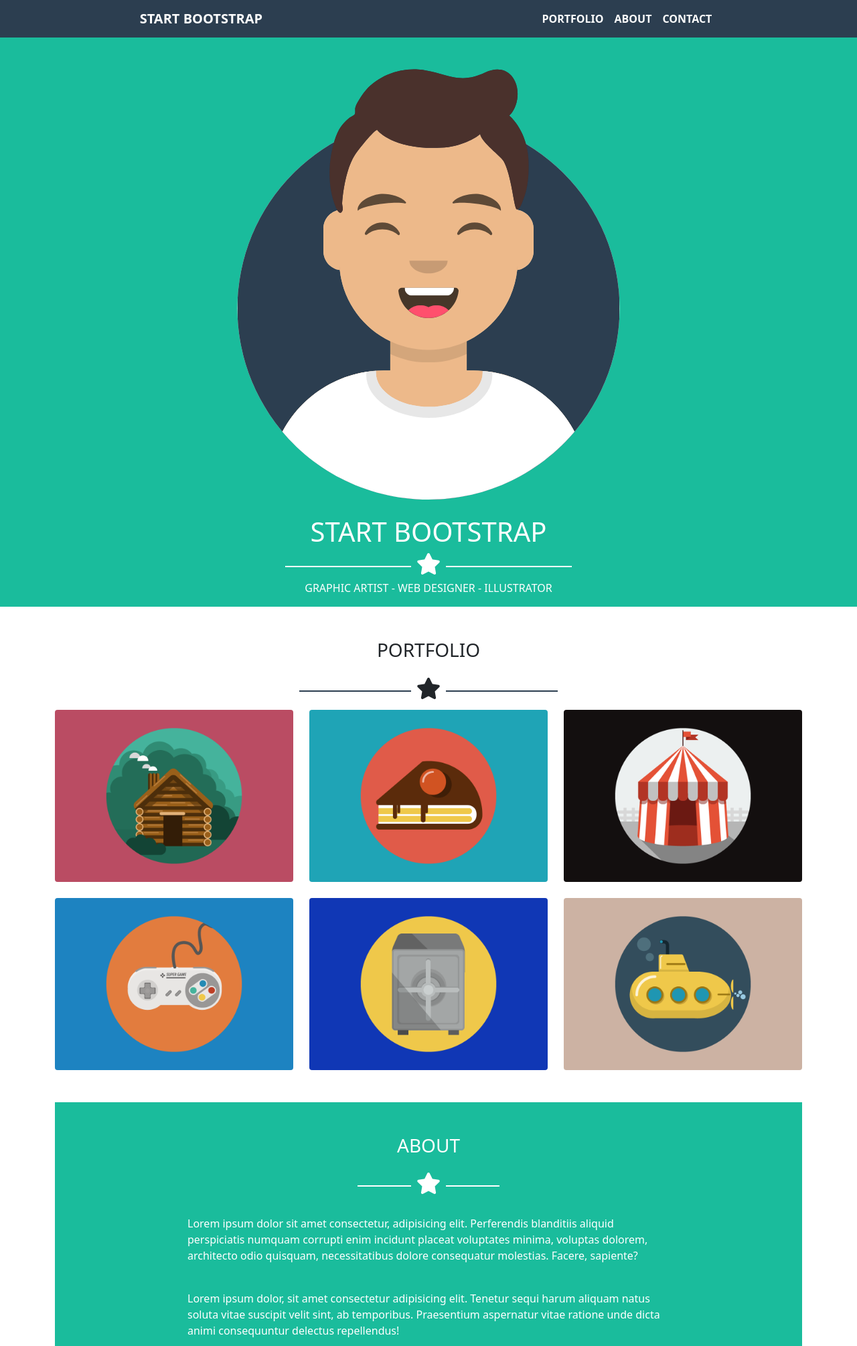
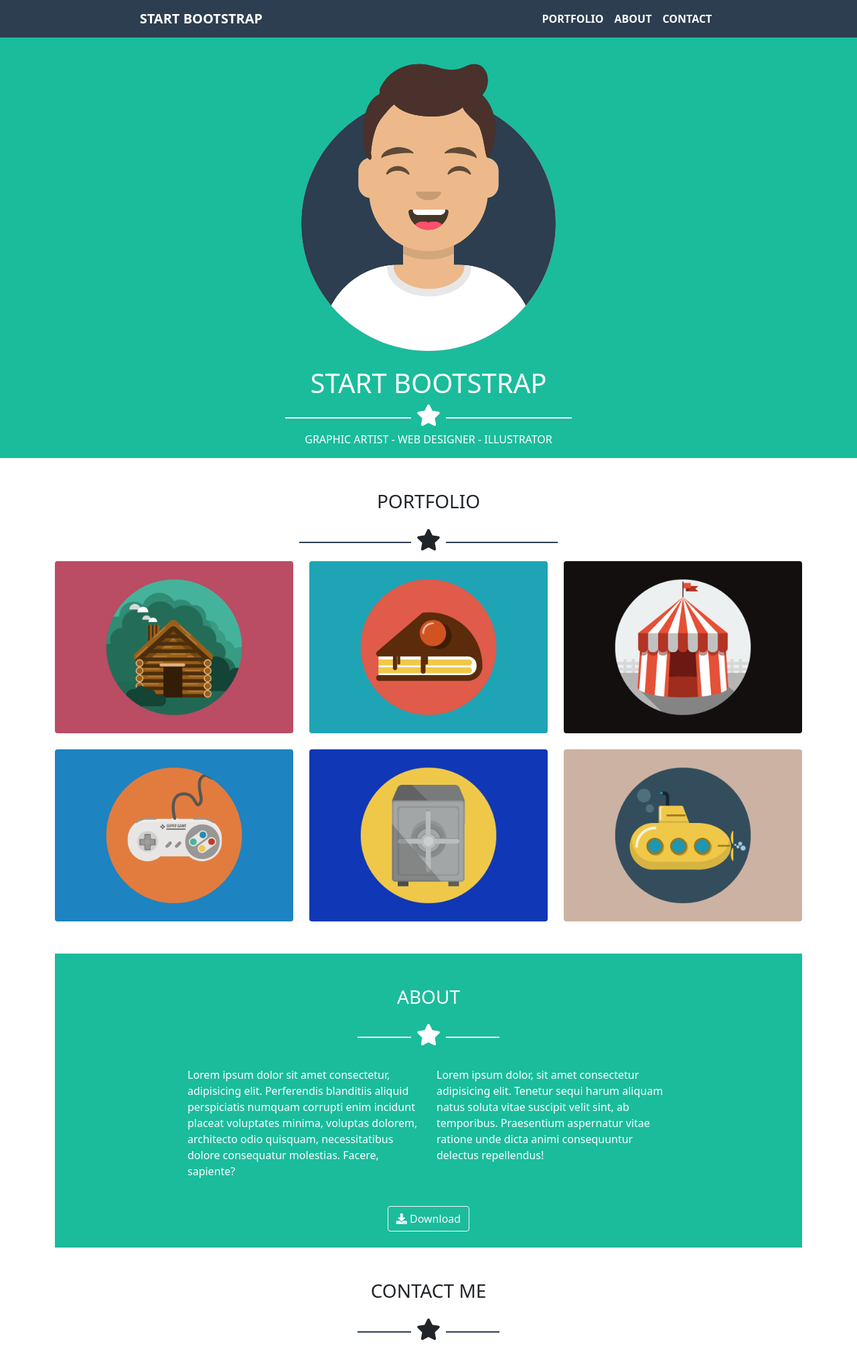
Before and after one commit to Kriska939/html-css-bootstrap-freelancer, a plain HTML site: page index.html in a window 1280 px wide. Shown: the top 2010 px of the page at 67% size. Drawn offline with nearby package versions, Linux system fonts and the light colour scheme.

Commit message:
added avatar fix + about columns fix

```diff
--- a/index.html
+++ b/index.html
@@ -37,7 +37,9 @@
     <div id="jumbotron" class="container-fluid bg-green">
         <div class="row">
             <div class="col-12 text-center">
-                <img class="w-50 pt-4 pb-4" src="./img/avatar.svg" alt="User Avatar">
+                <div class="col-6 offset-3 col-lg-4 offset-lg-4">
+                    <img class="pt-4 pb-4" src="./img/avatar.svg" alt="User Avatar">
+                </div>
                 <h3 class="text-white fs-1">START BOOTSTRAP</h3>
             </div>
             <div class="col-12 text-center d-flex justify-content-center">
@@ -103,14 +105,20 @@
                     <i class="fas fa-star fa-2x ms-2 me-2 mb-2"></i>
                     <span class="line bg-white align-self-center"></span>
                 </div>
-                <div class="col-8 offset-2 d-flex justify-content-center pt-3 pb-2 text-white">
-                    <p>Lorem ipsum dolor sit amet consectetur, adipisicing elit. Perferendis blanditiis aliquid perspiciatis numquam corrupti enim incidunt placeat voluptates minima, voluptas dolorem, architecto odio quisquam, necessitatibus dolore consequatur molestias. Facere, sapiente?</p>
+
+                <div class="col-8 offset-2 col-md-4 offset-md-2 d-flex justify-content-center pt-3 pb-2 text-white">
+                    <p>Lorem ipsum dolor sit amet consectetur, adipisicing elit. Perferendis blanditiis aliquid
+                        perspiciatis numquam corrupti enim incidunt placeat voluptates minima, voluptas dolorem,
+                        architecto odio quisquam, necessitatibus dolore consequatur molestias. Facere, sapiente?</p>
                 </div>
-                <div class="col-8 offset-2 d-flex justify-content-center pt-3 pb-2 text-white">Lorem ipsum dolor, sit amet consectetur adipisicing elit. Tenetur sequi harum aliquam natus soluta vitae suscipit velit sint, ab temporibus. Praesentium aspernatur vitae ratione unde dicta animi consequuntur delectus repellendus!</div>
+                <div class="col-8 offset-2 col-md-4 offset-md-0 d-flex justify-content-center pt-3 pb-2 text-white">
+                    Lorem ipsum dolor, sit amet consectetur adipisicing elit. Tenetur sequi harum aliquam natus soluta
+                    vitae suscipit velit sint, ab temporibus. Praesentium aspernatur vitae ratione unde dicta animi
+                    consequuntur delectus repellendus!</div>
                 <div class="col-12 d-flex justify-content-center pt-3 pb-4">
-                    <button type="button" class="btn btn-outline-light"><i class="fas fa-download"></i> Download</button>
+                    <button type="button" class="btn btn-outline-light"><i class="fas fa-download"></i>
+                        Download</button>
                 </div>
-
             </div>
         </div>
         <div id="contact-me" class="container-fluid">
@@ -128,8 +136,7 @@
                     <form>
                         <div class="mb-3">
                             <label for="name" class="form-label">Name</label>
-                      <input type="text" class="form-control"
-                      id="name">
+                            <input type="text" class="form-control" id="name">
                         </div>
 
                         <div class="mb-3">
@@ -171,7 +178,8 @@
                         </div>
                         <div class="pt-1">
                             <p class="mb-1">ABOUT FREELANCER</p>
-                            <p>Freelance is a free to use, open source Bootstrap theme created by <span class="text-personal-color">Start Bootstrap.</span></p>
+                            <p>Freelance is a free to use, open source Bootstrap theme created by <span
+                                    class="text-personal-color">Start Bootstrap.</span></p>
                         </div>
                     </div>
                 </div>
```
Lines whose indentation alone changed are shown as unchanged.
